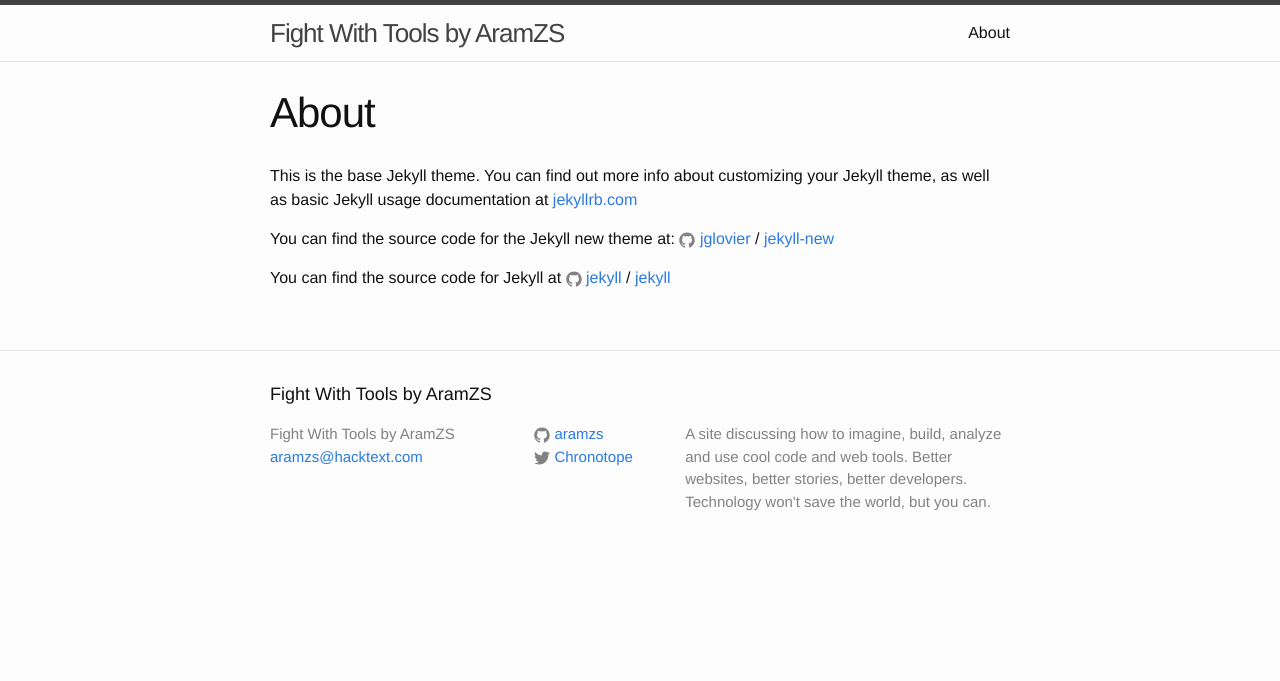
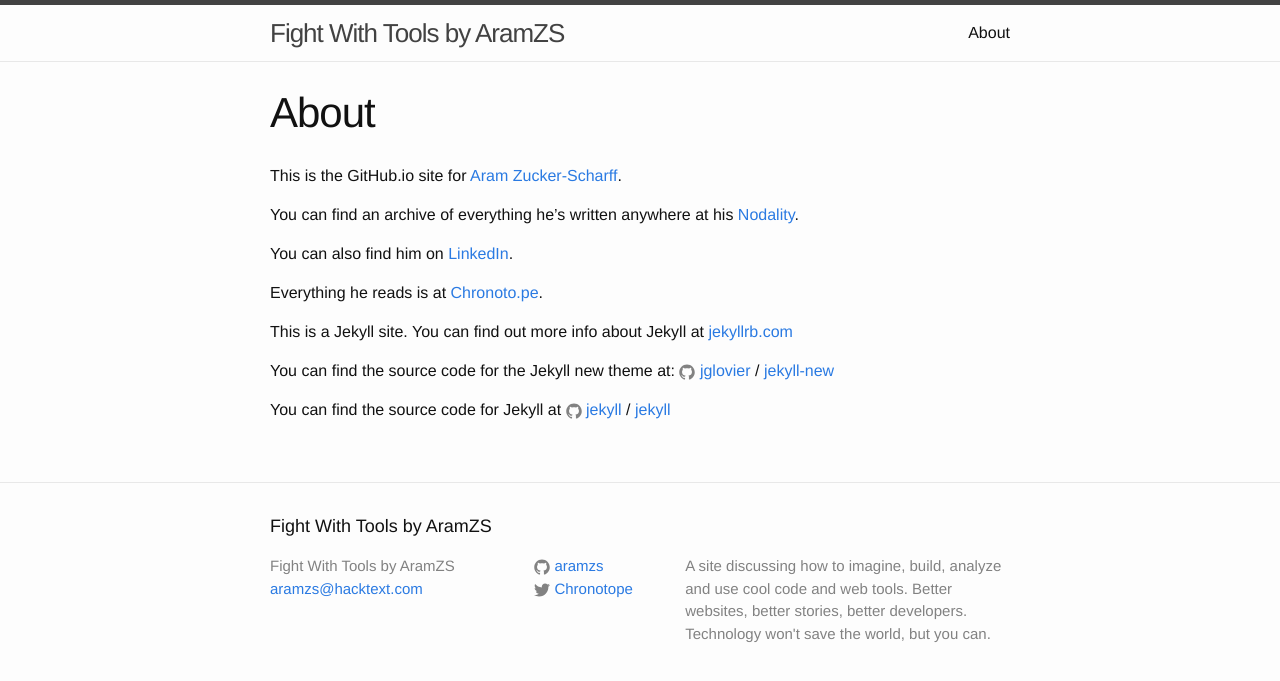
Before and after one commit to AramZS/aramzs.github.io, a Jekyll site: the page built from about.md, in a window 1280 px wide. Shown: the top 681 px of the page. Built offline with Jekyll 4.4.1, drawn with Linux system fonts in a browser that asks for light colours.

Commit message:
Making a better about page.

```diff
--- a/about.md
+++ b/about.md
@@ -4,7 +4,16 @@
 permalink: /about/
 ---
 
-This is the base Jekyll theme. You can find out more info about customizing your Jekyll theme, as well as basic Jekyll usage documentation at [jekyllrb.com](http://jekyllrb.com/)
+This is the GitHub.io site for [Aram Zucker-Scharff][aram].
+
+You can find an archive of everything he's written anywhere at his [Nodality][nodality].
+
+You can also find him on [LinkedIn][linkedin].
+
+Everything he reads is at [Chronoto.pe][chronoto].
+
+
+This is a Jekyll site. You can find out more info about Jekyll at [jekyllrb.com](http://jekyllrb.com/)
 
 You can find the source code for the Jekyll new theme at:
 {% include icon-github.html username="jglovier" %} /
@@ -13,3 +22,8 @@
 You can find the source code for Jekyll at
 {% include icon-github.html username="jekyll" %} /
 [jekyll](https://github.com/jekyll/jekyll)
+
+[aram]: http://bit.ly/aram
+[nodality]: http://aramzs.me
+[linkedin]: http://bit.ly/aramzs
+[chronoto]: http://chronoto.pe
```
